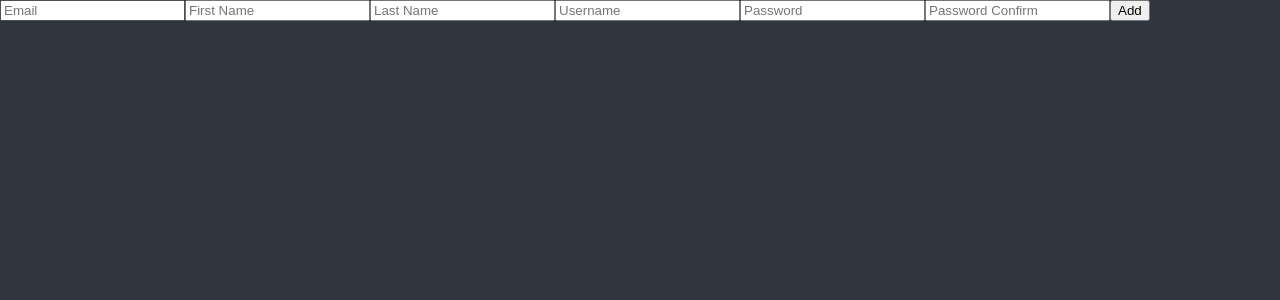
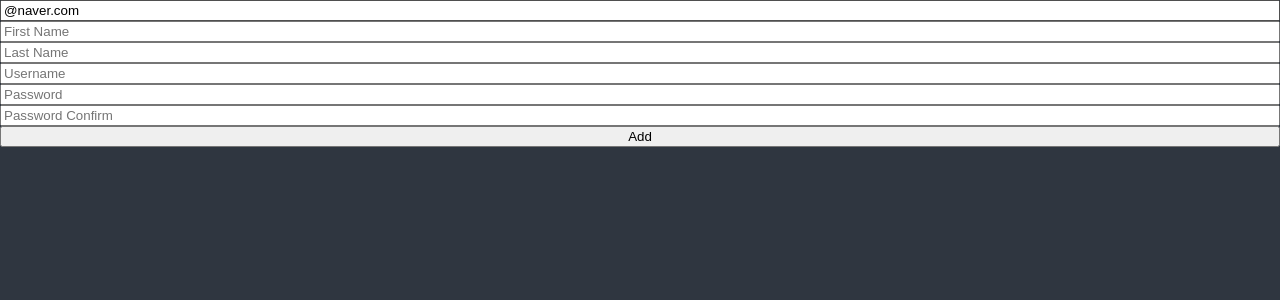
Before and after one commit to robinyeon/Recoil-prac, a React (Create React App) app: page / in a window 1280 px wide. Shown: the top 300 px of the page. Built offline with nearby package versions, Linux system fonts and the light colour scheme.

Commit message:
updated: Make validation w/ React Hook Form

```diff
--- a/src/TodoList.tsx
+++ b/src/TodoList.tsx
@@ -1,24 +1,87 @@
 import React, { useState } from "react";
 import { useForm } from "react-hook-form";
 
+interface IForm {
+  email: string;
+  firstName: string;
+  lastName: string;
+  username: string;
+  password: string;
+  passwordConfirm: string;
+}
+
 const TodoList = () => {
-  // input천지 일때(e.g. 회원가입폼) 유용한 React Hook Form
+  // Input천지 일때(e.g. 회원가입폼) 유용한 React Hook Form
   // register fn: onChange 핸들러 함수 만들고, props넣기, setState 대체. 문자열을 함께 보내줘서 name을 설정해줘야한다. 띄어쓰기 없이 camelCase나 snake_case
-  // watch fn: form들의 변화를 감시(onChange 찍어줌)
-  const { register, watch } = useForm();
-  console.log(watch());
+  // watch fn: Form들의 변화를 감시(onChange 찍어줌)
+  // handleSubmit fn: 모든 validation을 마친 후 데이터가 유효할 때 handleSubmit(onValid) 함수를 호출한다.
+  // formState fn: Error 'type'을 표시해줌으로써 error handling. {value, message} object를 활용하여 메세지를 보낼 수도 있다.
+  //defaultValues: Input창을 디폴트값으로 미리 채워놓을 수 있다.
+  const {
+    register,
+    watch,
+    handleSubmit,
+    formState: { errors },
+  } = useForm<IForm>({
+    defaultValues: {
+      email: "@naver.com",
+    },
+  });
+  const onValid = (data: any) => {
+    console.log(data);
+  };
+  console.log(errors);
   return (
     <div>
-      <form>
-        <input {...register("email")} placeholder="Email" />
-        <input {...register("firstName")} placeholder="First Name" />
-        <input {...register("lastName")} placeholder="Last Name" />
-        <input {...register("username")} placeholder="Username" />
-        <input {...register("password")} placeholder="Password" />
+      <form
+        style={{ display: "flex", flexDirection: "column" }}
+        onSubmit={handleSubmit(onValid)}
+      >
+        {/* html태그 required로 진행해도 되겠지만, 유저가 의도적으로 코드를 지우거나 오래된 브라우저를 사용하는 다양한 경우를 방지하여 JS로 validation이 가능하다. */}
         <input
-          {...register("passwordConfirm")}
+          {...register("email", {
+            required: "Email required!",
+            pattern: {
+              value: /^[A-Za-z0-9._%+-]+@naver.com$/,
+              message: "Only @naver.com emails are allowed",
+            },
+          })}
+          placeholder="Email"
+        />
+        <span>{errors?.email?.message}</span>
+        <input
+          {...register("firstName", { required: "First Name required!" })}
+          placeholder="First Name"
+        />
+        <span>{errors?.firstName?.message}</span>
+        <input
+          {...register("lastName", { required: "Last Name required!" })}
+          placeholder="Last Name"
+        />
+        <span>{errors?.lastName?.message}</span>
+        <input
+          {...register("username", {
+            required: "Username required!",
+            minLength: {
+              value: 5,
+              message: "Your usename is too short!",
+            },
+          })}
+          placeholder="Username"
+        />
+        <span>{errors?.username?.message}</span>
+        <input
+          {...register("password", { required: "Password required!" })}
+          placeholder="Password"
+        />
+        <span>{errors?.password?.message}</span>
+        <input
+          {...register("passwordConfirm", {
+            required: "Password required!",
+          })}
           placeholder="Password Confirm"
         />
+        <span>{errors?.passwordConfirm?.message}</span>
         <button>Add</button>
       </form>
     </div>
```
